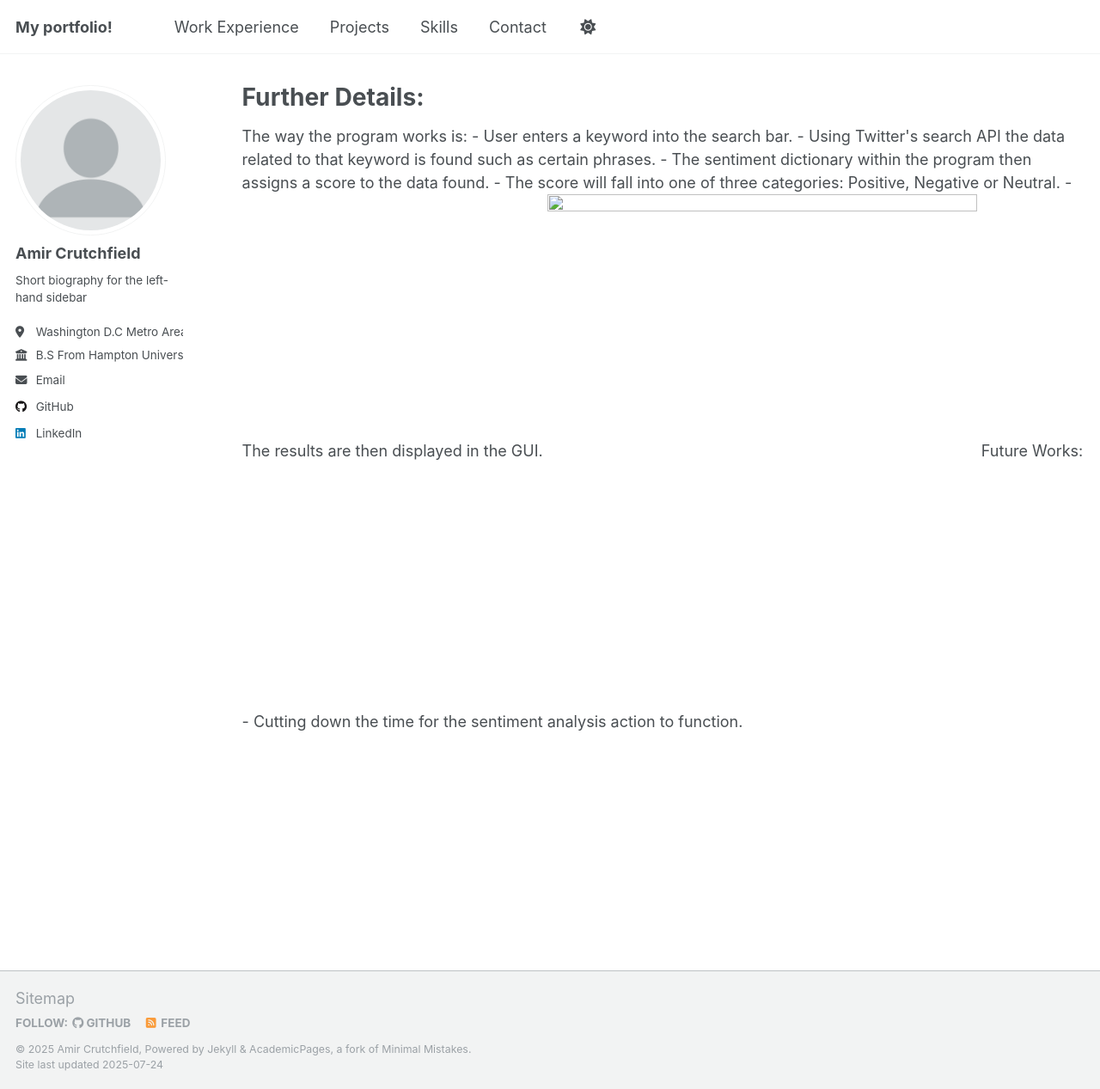
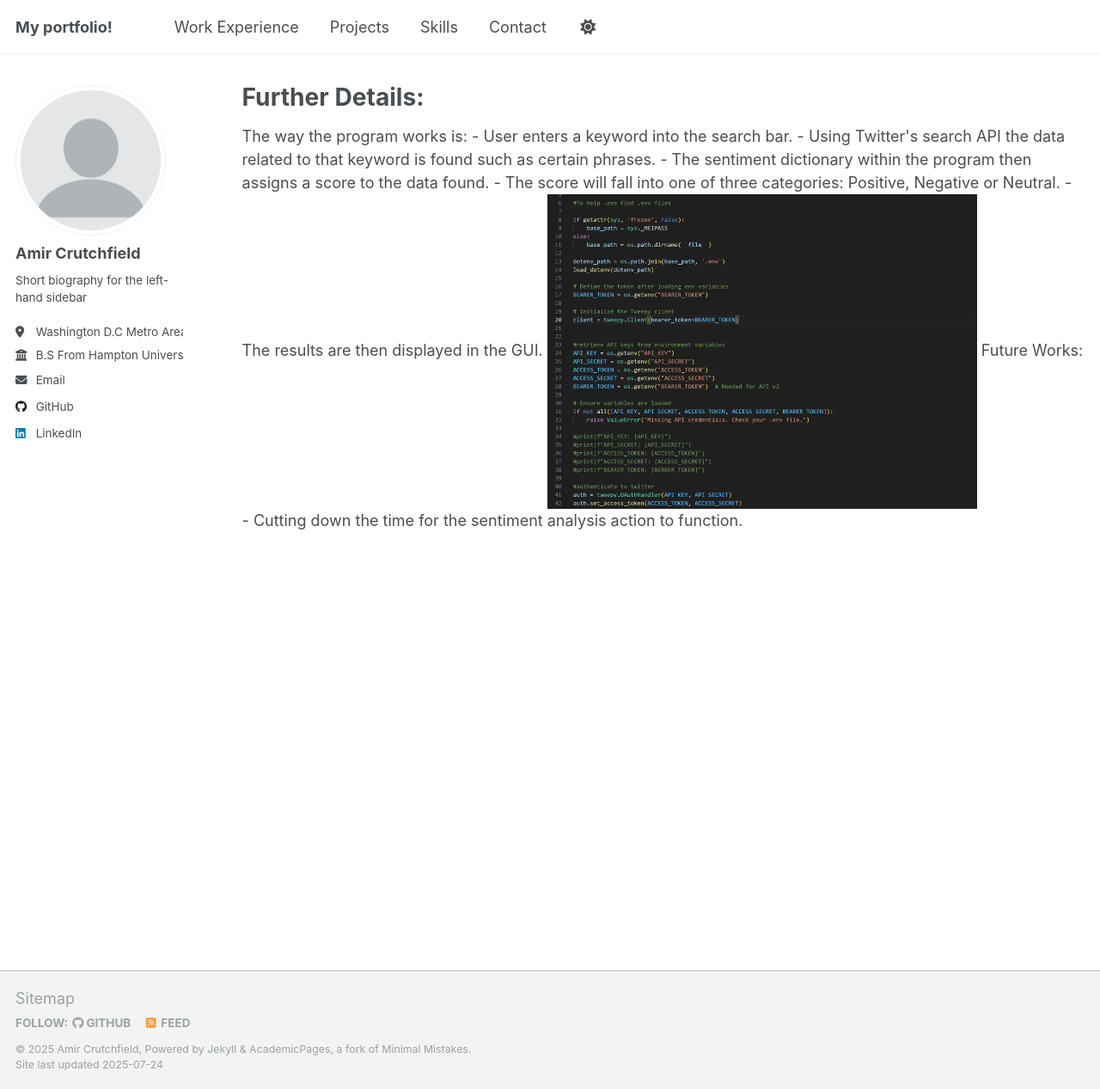
Before and after one commit to amirc42/amircportfolio, a Jekyll site: the page built from _pages/sentimentanalysisdetails.html, in a window 1280 px wide and 1267 px high. Shown: the whole window at 86% size. Built offline with Jekyll 4.4.1, drawn with Linux system fonts in a browser that asks for light colours; a script that is not in the unit is left out.

Commit message:
Update sentimentanalysisdetails.html

```diff
--- a/_pages/sentimentanalysisdetails.html
+++ b/_pages/sentimentanalysisdetails.html
@@ -12,7 +12,7 @@ author_profile: true
   - The score will fall into one of three categories: Positive, Negative or Neutral.
   - The results are then displayed in the GUI.
 
-<img src="twittersetup.png"  width="500" height="600">
+<img src="https://raw.githubusercontent.com/amirc42/amircportfolio/refs/heads/master/images/twittersetup.png"  width="500" height="600">
 
   Future Works:
   - Cutting down the time for the sentiment analysis action to function.</p>
```
